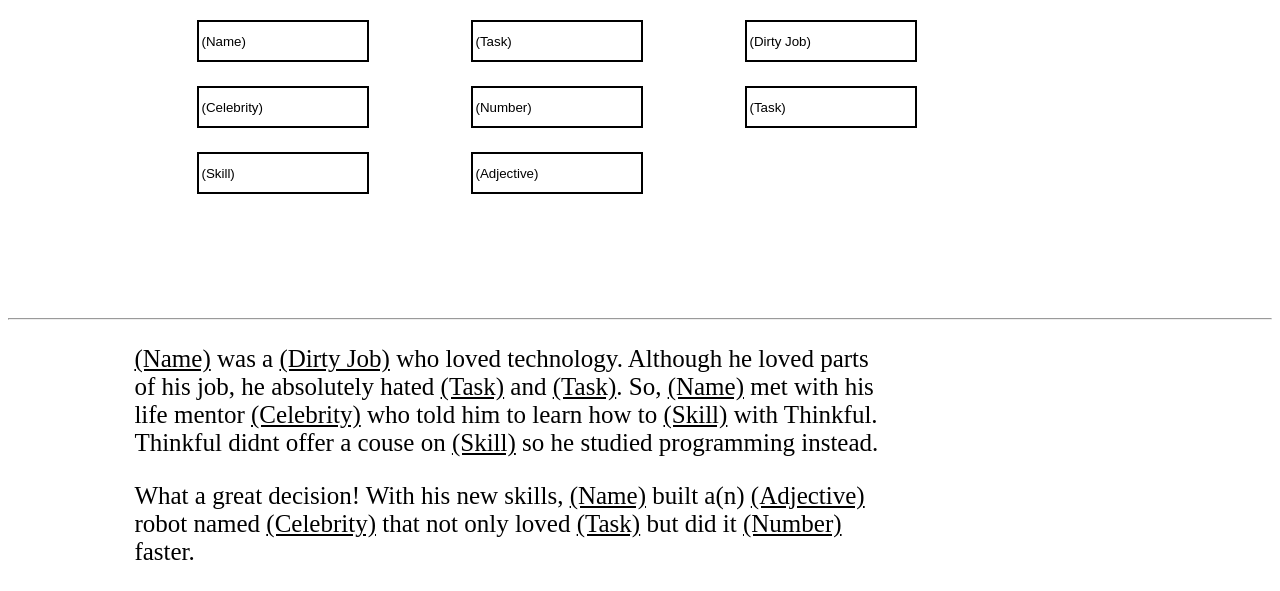
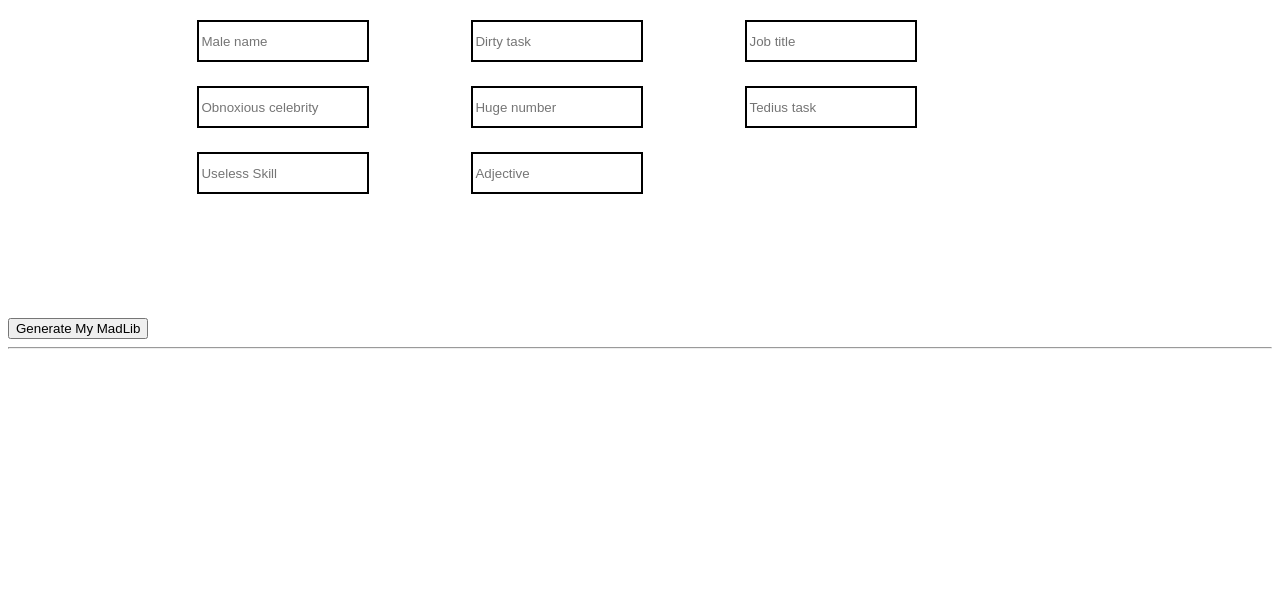
Before and after one commit to Rakeshpatel87p/MadLib, a plain HTML site: page index.html in a window 1280 px wide. Shown: the part 281-872 px from the top of the page. After the commit the page ends 800 px from the top, so only its background shows below. Drawn offline with nearby package versions, Linux system fonts and the light colour scheme.

Commit message:
added hide and show features

```diff
--- a/index.html
+++ b/index.html
@@ -20,48 +20,55 @@
 
 <body>
     <div class="userInput" ng-controller="fillContent">
-        <div>
+        <form name="myForm" ng-submit="submit()">
+        <div ng-hide="myForm.$submitted && submit()">
             <h2>Provide the following words</h2>
             <table>
                 <tr>
                     <td>
-                        <input type="text" placeholder="Male name" class="name" ng-model="content.maleName" />
+                        <input type="text" placeholder="Male name" class="name" ng-model="content.maleName" required/>
                     </td>
                     <td>
-                        <input type="text" placeholder="Dirty task" ng-model="content.task" />
+                        <input type="text" placeholder="Dirty task" ng-model="content.task" required />
                     </td>
                     <td>
-                        <input type="text" placeholder="Job title" ng-model="content.job" />
+                        <input type="text" placeholder="Job title" ng-model="content.job" required />
                     </td>
                 </tr>
                 <tr>
                     <td>
-                        <input type="text" placeholder="Obnoxious celebrity" ng-model="content.celebrity" />
+                        <input type="text" placeholder="Obnoxious celebrity" ng-model="content.celebrity" required />
                     </td>
                     <td>
-                        <input type="text" placeholder="Huge number" ng-model="content.number" />
+                        <input type="number" name="texty" placeholder="Huge number" ng-model="content.number" ng-min=1000 required /><br />
+
+                        <span class="error" ng-if="myForm.$submitted && myForm.texty.$invalid">Think Bigger!</span>
                     </td>
                     <td>
-                        <input type="text" placeholder="Tedius task" ng-model="content.task" />
+                        <input type="text" placeholder="Tedius task" ng-model="content.task" required />
                     </td>
                 </tr>
                 <tr>
                     <td>
-                        <input type="text" placeholder="Useless Skill" ng-model="content.skill" />
+                        <input type="text" placeholder="Useless Skill" ng-model="content.skill" required />
                     </td>
                     <td>
-                        <input type="text" placeholder="Adjective" ng-model="content.adjective" />
+                        <input type="text" placeholder="Adjective" ng-model="content.adjective" required />
                     </td>
                 </tr>
             </table>
+                <button type="submit" ng-submit="myForm.$valid && submit()">Generate My MadLib</button>
+            </form>
         </div>
         <hr />
-        <div class="text">
+        <div class="text" ng-show="myForm.$submitted && submit()">
             <p><span>{{content.maleName}}</span> was a <span>{{ content.job }}</span> who loved technology. Although he loved parts of his job, he absolutely hated <span>{{ content.task }}</span> and <span>{{ content.task }}</span>. So, <span>{{ content.maleName  }}</span> met with his life mentor <span>{{ content.celebrity }}</span> who told him to learn how to <span>{{ content.skill }}</span> with Thinkful. Thinkful didnt offer a couse on <span>{{ content.skill }}</span> so he studied programming instead.</p>
             <p>What a great decision! With his new skills, <span>{{ content.maleName  }}</span> built a(n) <span>{{ content.adjective }}</span> robot named <span>{{ content.celebrity }}</span> that not only loved <span>{{ content.task }}</span> but did it <span>{{ content.number }}</span> faster.</p>
+
+            <button type="submit" ng-submit="startOver()">Start Over</button>
         </div>
     </div>
-<!-- <script src="../angular.js"></script> -->
+    <!-- <script src="../angular.js"></script> -->
 </body>
 <script src="http://code.jquery.com/jquery-latest.min.js"></script>
 
--- a/js/app.js
+++ b/js/app.js
@@ -3,17 +3,25 @@ angular.module('myApp', [])
     .controller('fillContent', function($scope) {
 
         var content = {
-			maleName: '(Name)',
-			job: '(Dirty Job)',
-			task: '(Task)',
-			celebrity: '(Celebrity)',
-			skill: '(Skill)',
-			adjective:'(Adjective)',
-			number: '(Number)'
-
+            maleName: '',
+            job: '',
+            task: '',
+            celebrity: '',
+            skill: '',
+            adjective: '',
+            number: ''
 
         };
 
         $scope.content = content;
 
+        $scope.submit = function() {
+            if ($scope.myForm.$valid) {
+                return true;
+            } else {
+                return false;
+            }
+        }
+
+
     });
```
Lines whose indentation alone changed are shown as unchanged.
